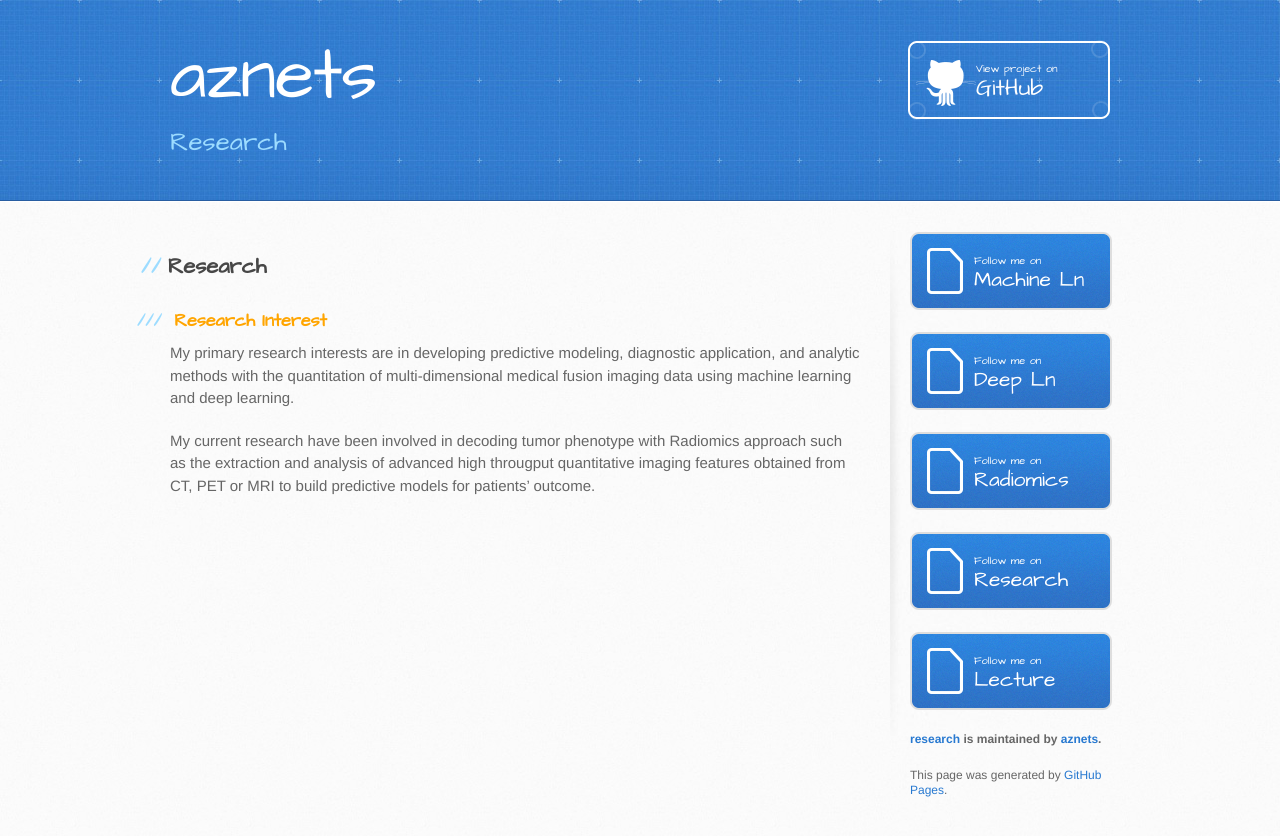
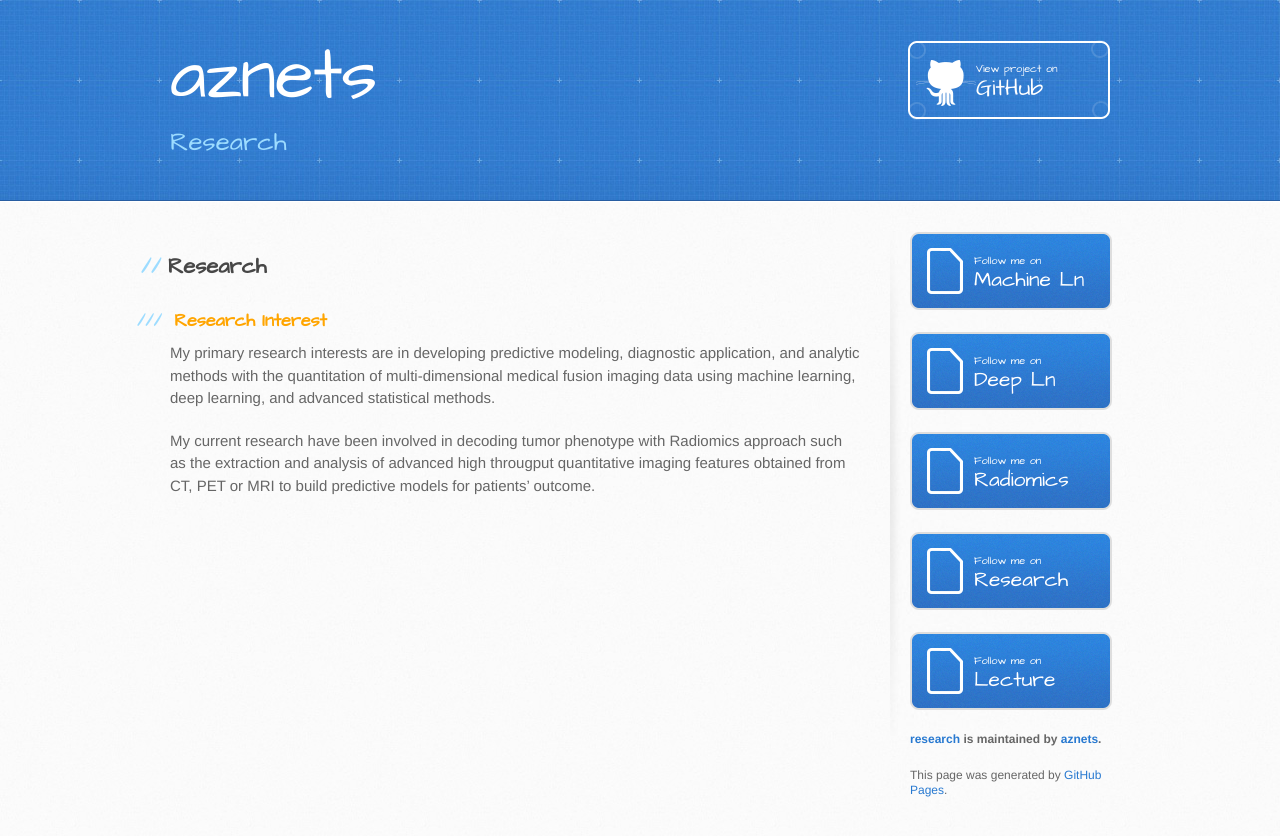
Before and after one commit to aznets/research, a Jekyll site: the page built from index.md, in a window 1280 px wide. Shown: the top 836 px of the page. Built offline with Jekyll 4.4.1, drawn with Linux system fonts in a browser that asks for light colours; our own code applies the rules of GitHub Pages for plain Markdown files.

Commit message:
Update index.md

```diff
--- a/index.md
+++ b/index.md
@@ -2,6 +2,6 @@
 
 ### <span style="color:orange"> Research Interest  </span>
 
-My primary research interests are in developing predictive modeling, diagnostic application, and analytic methods with the quantitation of multi-dimensional medical fusion imaging data using machine learning and deep learning.
+My primary research interests are in developing predictive modeling, diagnostic application, and analytic methods with the quantitation of multi-dimensional medical fusion imaging data using machine learning, deep learning, and advanced statistical methods.
 
 My current research have been involved in decoding tumor phenotype with Radiomics approach such as the extraction and analysis of advanced high througput quantitative imaging features obtained from CT, PET or MRI to build predictive models for patients' outcome.
```
